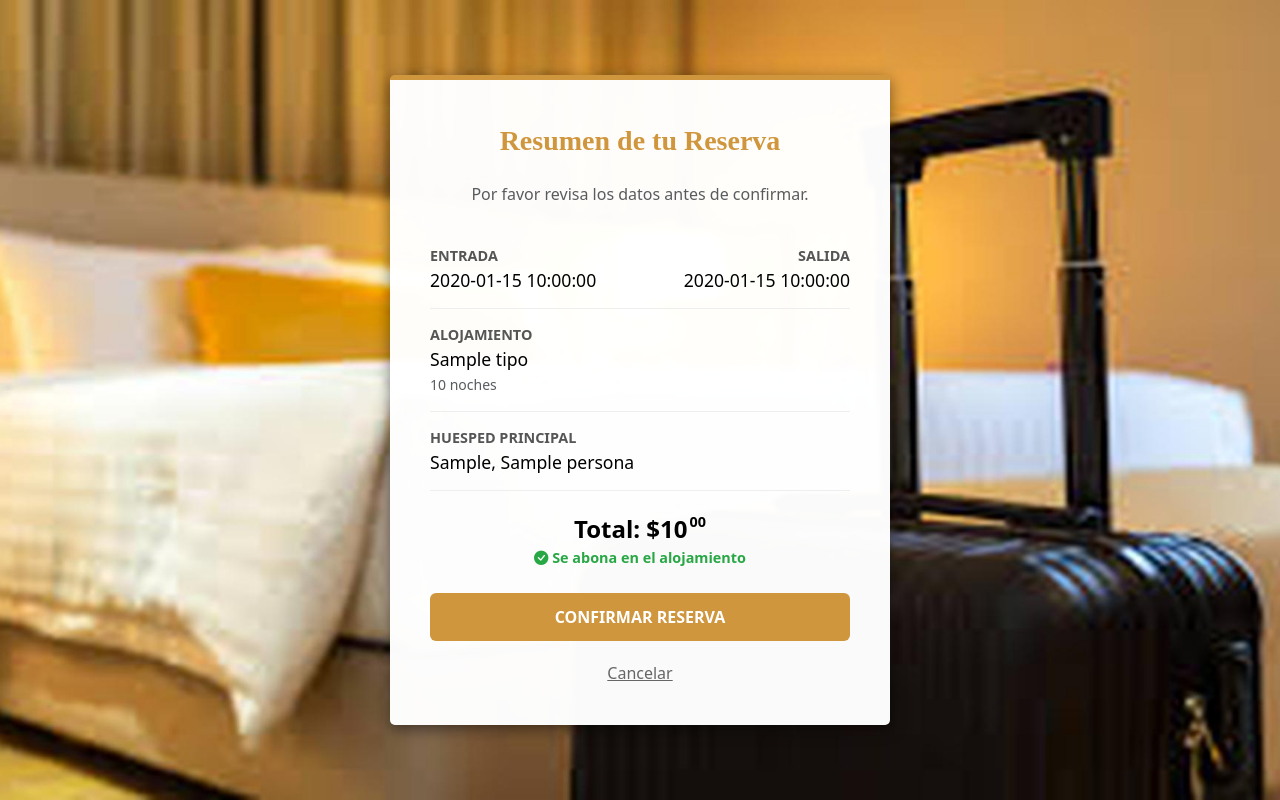
After one commit to virginialatanzi01/SGDPV, a Flask app: template templates/resumen_reserva.html in a window 1280 px wide. The commit adds this page. Run offline with Flask 3, Linux system fonts and the light colour scheme; tables that the repository leaves empty hold one stand-in row (values such as "Sample post"); the template is opened without the code that fills it: values that come from a table or form of the project are taken from there, most other values are stand-ins (such as "Sample title", 1, 10 or a date in 2020).

Commit message:
listo la generación de la reserva

```diff
--- a/app.py
+++ b/app.py
@@ -17,9 +17,11 @@ from entity_models.formularios_edicion import EditarDatosForm, CambiarContrasena
 from entity_models.reserva_form import BusquedaReservaForm
 from entity_models.tipo_habitacion_model import TipoHabitacion
 from entity_models.habitacion_model import Habitacion
+from entity_models.estadia_model import Estadia
 from logic.tipo_habitacion_logic import TipoHabitacionLogic
 from logic.persona_logic import PersonaLogic
 from logic.persona_logic import PersonaLogic
+from logic.estadia_logic import EstadiaLogic
 app = Flask(__name__)
 
 # Base de Datos
@@ -347,5 +349,51 @@ def reservar_alojamiento():
                            persona_logueada=persona_logueada,
                            hoy=fecha_hoy)
 
+@app.route('/previsualizar_reserva', methods=['POST'])
+def previsualizar_reserva():
+    persona_logueada = obtener_persona_logueada()
+    if not persona_logueada:
+        return redirect(url_for('login'))
+    tipo_id = request.form['tipo_id']
+    fecha_desde = request.form['fecha_desde']
+    fecha_hasta = request.form['fecha_hasta']
+    precio_total = request.form['precio_total']
+    cantidad_noches = request.form['cantidad_noches']
+    tipo_habitacion = TipoHabitacionLogic.get_one_tipo(tipo_id)
+    return render_template('resumen_reserva.html',
+                           persona=persona_logueada,
+                           tipo=tipo_habitacion,
+                           fecha_desde=fecha_desde,
+                           fecha_hasta=fecha_hasta,
+                           precio_total=precio_total,
+                           cantidad_noches=cantidad_noches)
+
+@app.route('/confirmar_reserva', methods=['POST'])
+def confirmar_reserva():
+    persona_logueada = obtener_persona_logueada()
+    if not persona_logueada:
+        return redirect(url_for('login'))
+    tipo_id = request.form['tipo_id']
+    fecha_desde = datetime.strptime(request.form['fecha_desde'], '%Y-%m-%d').date()
+    fecha_hasta = datetime.strptime(request.form['fecha_hasta'], '%Y-%m-%d').date()
+    precio_total = float(request.form['precio_total'])
+    try:
+        reserva = EstadiaLogic.crear_reserva(
+            persona_id=persona_logueada.id,
+            tipo_id=tipo_id,
+            f_ingreso=fecha_desde,
+            f_egreso=fecha_hasta,
+            precio_total=precio_total
+        )
+        tipo_habitacion = TipoHabitacionLogic.get_one_tipo(tipo_id)
+
+        return render_template('comprobante_reserva.html',
+                               persona=persona_logueada,
+                               reserva=reserva,
+                               tipo=tipo_habitacion)
+    except Exception as e:
+        app.logger.error(f"Error al reservar: {e}")
+        return render_template('mensaje.html', mensaje="Ocurrió un error al procesar la reserva.")
+
 if __name__ == '__main__':
     app.run(debug=True)
--- a/entity_models/reserva_form.py
+++ b/entity_models/reserva_form.py
@@ -11,7 +11,7 @@ class BusquedaReservaForm(FlaskForm):
     fecha_hasta = DateField('Fecha Hasta', format='%Y-%m-%d', validators=[DataRequired()])
 
     cantidad_personas = SelectField('Cantidad de Personas',
-                                    choices=[(i, str(i)) for i in range(1, 6)],
+                                    choices=[(i, str(i)) for i in range(1, 5)],
                                     coerce=int,
                                     validators=[DataRequired()])
 
--- /dev/null
+++ b/templates/resumen_reserva.html
@@ -0,0 +1,136 @@
+<!DOCTYPE html>
+<html lang="en">
+<head>
+    <meta charset="UTF-8">
+    <title>Confirmar Reserva - VL Alojamientos</title>
+    <link href="https://cdn.jsdelivr.net/npm/bootstrap@5.3.2/dist/css/bootstrap.min.css" rel="stylesheet">
+    <link rel="stylesheet" href="https://cdn.jsdelivr.net/npm/bootstrap-icons@1.11.1/font/bootstrap-icons.css">
+    <style>
+        body {
+            margin: 0;
+            padding: 0;
+            background-image: url("{{ url_for('static', filename='hotel_fondo.jpeg') }}");
+            background-size: cover;
+            background-position: center;
+            background-attachment: fixed;
+            height: 100vh;
+            display: flex;
+            justify-content: center;
+            align-items: center;
+        }
+        .confirm-card {
+            background-color: rgba(255, 255, 255, 0.98);
+            border-radius: 5px;
+            padding: 40px;
+            box-shadow: 0px 4px 15px rgba(0, 0, 0, 0.5);
+            width: 500px;
+            border-top: 5px solid #D0963E;
+        }
+        .card-title {
+            font-family: 'Cambria Math', serif;
+            font-size: 28px;
+            font-weight: bold;
+            color: #D0963E;
+            margin-bottom: 20px;
+            text-align: center;
+        }
+        .info-group { border-bottom: 1px solid #eee; padding: 15px 0; }
+        .info-label { font-weight: bold; color: #555; font-size: 0.9em; }
+        .info-value { font-size: 1.1em; color: black; }
+
+        /* Estilo para el precio y superíndice CORREGIDO */
+        .total-price {
+            font-size: 24px;
+            font-weight: bold;
+            color: black;
+            text-align: center;
+            margin-top: 20px;
+            display: flex;
+            justify-content: center;
+            align-items: center; /* Centrado verticalmente respecto al contenedor */
+        }
+        .cents {
+            font-size: 0.6em;
+            position: relative;
+            top: -0.5em; /* Valor negativo para subirlo a superíndice */
+            margin-left: 2px;
+        }
+
+        .btn-confirm {
+            background-color: #D0963E;
+            color: white;
+            border: none;
+            width: 100%;
+            padding: 12px;
+            font-weight: bold;
+            font-size: 16px;
+            margin-bottom: 10px;
+        }
+        .btn-confirm:hover { background-color: #b88432; color: white;}
+
+        .btn-cancel {
+            background: none;
+            border: none;
+            color: #666;
+            text-decoration: underline;
+            width: 100%;
+            margin-top: 10px;
+            display: block;
+            text-align: center;
+        }
+        .btn-cancel:hover { color: black; }
+    </style>
+</head>
+<body>
+    <div class="confirm-card">
+        <div class="card-title">Resumen de tu Reserva</div>
+        <p class="text-center text-muted mb-4">Por favor revisa los datos antes de confirmar.</p>
+
+        <div class="info-group">
+            <div class="row">
+                <div class="col-6">
+                    <div class="info-label">ENTRADA</div>
+                    <div class="info-value">{{ fecha_desde }}</div>
+                </div>
+                <div class="col-6 text-end">
+                    <div class="info-label">SALIDA</div>
+                    <div class="info-value">{{ fecha_hasta }}</div>
+                </div>
+            </div>
+        </div>
+
+        <div class="info-group">
+            <div class="info-label">ALOJAMIENTO</div>
+            <div class="info-value">{{ tipo.denominacion }}</div>
+            <small class="text-muted">{{ cantidad_noches }} noches</small>
+        </div>
+
+        <div class="info-group">
+            <div class="info-label">HUESPED PRINCIPAL</div>
+            <div class="info-value">{{ persona.apellido }}, {{ persona.nombre }}</div>
+        </div>
+
+        {% set precio_float = precio_total | float %}
+        {% set precio_str = "{:.2f}".format(precio_float) %}
+        {% set partes = precio_str.split('.') %}
+
+        <div class="total-price">
+            Total: ${{ partes[0] }}<sup class="cents">{{ partes[1] }}</sup>
+        </div>
+
+        <div class="text-center mb-4" style="color: #28a745; font-weight: bold; font-size: 0.9em;">
+            <i class="bi bi-check-circle-fill"></i> Se abona en el alojamiento
+        </div>
+
+        <form action="{{ url_for('confirmar_reserva') }}" method="POST">
+            <input type="hidden" name="tipo_id" value="{{ tipo.id }}">
+            <input type="hidden" name="fecha_desde" value="{{ fecha_desde }}">
+            <input type="hidden" name="fecha_hasta" value="{{ fecha_hasta }}">
+            <input type="hidden" name="precio_total" value="{{ precio_total }}">
+            <button type="submit" class="btn btn-confirm">CONFIRMAR RESERVA</button>
+        </form>
+
+        <a href="{{ url_for('reservar_alojamiento') }}" class="btn-cancel">Cancelar</a>
+    </div>
+</body>
+</html>
```
Also changed, not shown: data/data_estadia.py (added, +21 -0 lines), data/data_tipo_habitacion.py (+24 -1 lines), entity_models/estadia_model.py (added, +20 -0 lines), logic/estadia_logic.py (added, +16 -0 lines), logic/tipo_habitacion_logic.py (+12 -2 lines), migrations/versions/6c2022579b09_agregar_tabla_estadia.py (added, +41 -0 lines), templates/comprobante_reserva.html (added, +121 -0 lines), templates/resultados_busqueda.html (+45 -22 lines).
